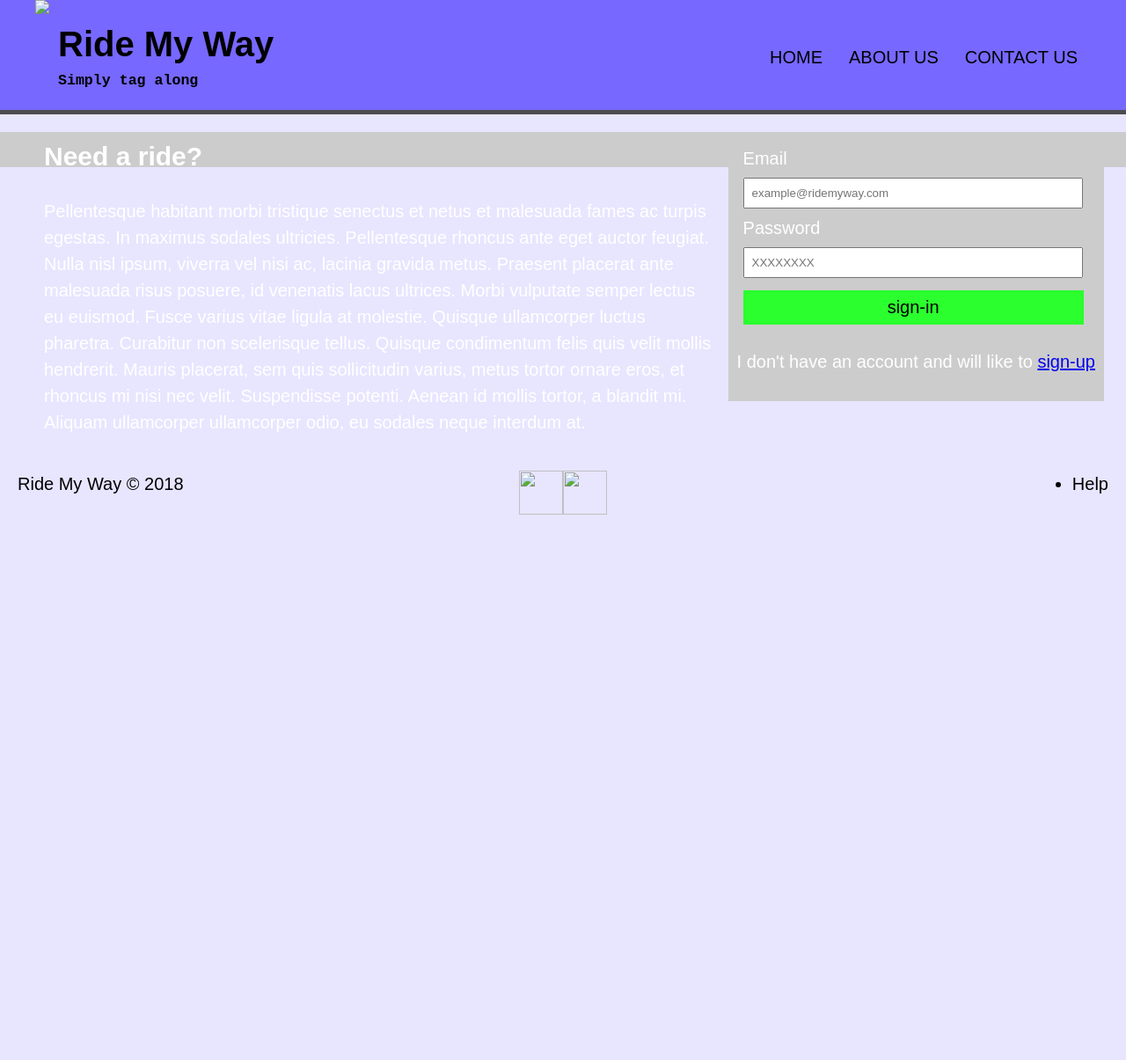
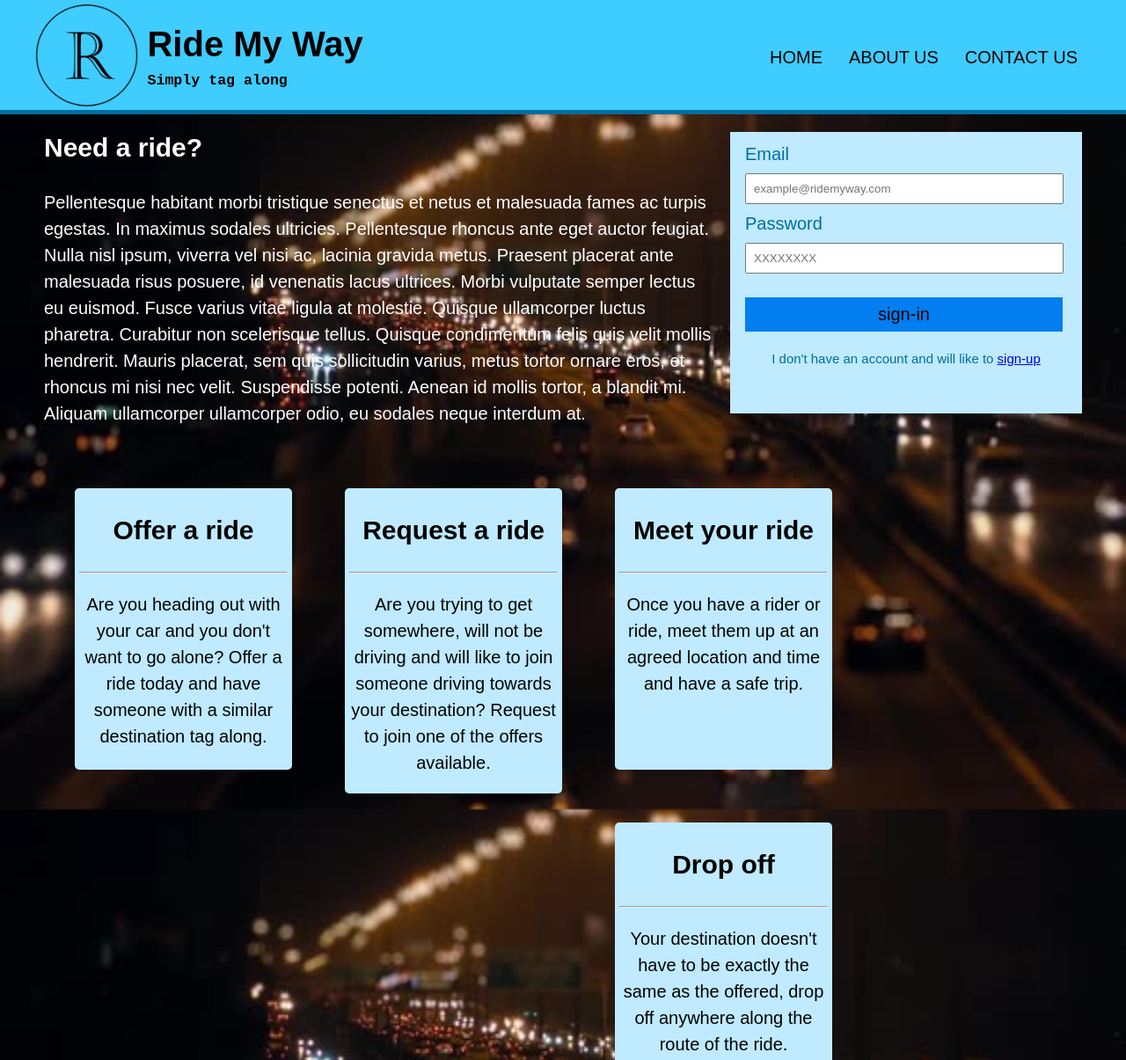
Before and after one commit to IyiKuyoro/Ride-My-Way, a plain HTML site: page UI/index.html in a window 1280 px wide. Shown: the top 1205 px of the page at 88% size. Before the commit the page ends 800 px from the top, so only its background shows below. Drawn offline with Linux system fonts and the light colour scheme.

Commit message:
Improve the design of the home page

```diff
--- a/UI/Styles/style.css
+++ b/UI/Styles/style.css
@@ -19,11 +19,14 @@ ul{
 
 /* Header */
 header {
-    background: #7768ff;
+    background: #3fccff;
     color: black;
-    padding: 0 40px 0 40px;
-    border-bottom: 5px solid #4c4b4f;
+    padding: 0 80px 0 40px;
+    border-bottom: 5px solid #006da0;
     min-height: 70px;
+    position: fixed;
+    margin-top: -20px;
+    width: 100%;
 }
 
 header a{
@@ -41,6 +44,7 @@ header li{
 header nav{
     float: right;
     margin-top: 50px;
+    margin-right: 80px;
     padding: 0;
 }
 
@@ -68,10 +72,11 @@ header #logo{
 }
 
 #welcome{
-    background: url(../images/welcomeimage.jpg) no-repeat;
+    background: url(../Images/welcomeimage.jpg) no-repeat fixed;
     background-size: 100%;
     color: #ffffff;
     float: left;
+    margin-top: 100px;
 }
 
 #welcome .container{
@@ -81,10 +86,13 @@ header #logo{
 }
 
 aside{
+    min-width: 380px;
+    min-height: 300px;
     padding: 10px;
-    margin: 25px 25px 0 0;
+    margin: 30px 50px 0 0;
     float: right;
-    background: #cccccc;
+    background: #bfeaff;
+    color: #006da0;
 }
 
 aside .sign-in input{
@@ -100,11 +108,35 @@ aside label{
 aside button{
     width: 95%;
     padding: 8px;
-    margin: 7px;
-    background: #2bff2e;
+    margin: 20px 7px 20px 7px;
+    background: #037ef1;
     color: black;
     border: none;
     font-size: 20px;
+}
+
+aside p{
+    font-size: 15px;
+    text-align: center;
+    margin: 0;
+}
+
+section #services{
+    float: left;
+    margin: 20px 40px 20px 40px;
+    padding-left: 15px;
+}
+
+section .service-card{
+    width: 20%;
+    min-height: 320px;
+    background: #bfeaff;
+    border-radius: 5px;
+    padding: 0 5px 0 5px;
+    margin: 30px;
+    text-align: center;
+    float: left;
+    color: black;
 }
 
 footer{
@@ -112,9 +144,11 @@ footer{
     margin-top: 20px;
     color: black;
     background: #cccccc;
+    font-size: 15px;
 }
 
 footer p{
+    margin-top: 20px;
     float: left;
 }
 
@@ -124,14 +158,14 @@ footer .container{
 
 footer .images{
     margin: 0 auto;
-    width: 100px;
+    width: 70px;
 }
 
 footer img{
-    width: 50px;
-    height: 50px;
+    width: 35px;
+    height: 35px;
     float: left;
-    margin-top: 20px;
+    margin-top: 12px;
 }
 
 footer ul{
--- a/UI/index.html
+++ b/UI/index.html
@@ -5,12 +5,12 @@
         <meta http-equiv="X-UA-Compatible" content="IE=edge">
         <title>Ride My Way | Welcome</title>
         <meta name="viewport" content="width=device-width, initial-scale=1">
-        <link rel="stylesheet" href=".UI/style/style.css">
+        <link rel="stylesheet" href="./styles/style.css">
     </head>
     <body>
         <header>
             <div class="container">
-                <img id="logo" src=".UI/images/logo.png">
+                <img id="logo" src="./images/logo.png">
                 <div id="brand">
                     <h1>Ride My Way</h1>
                     <h5>Simply tag along</h5>
@@ -18,8 +18,8 @@
                 <nav>
                     <u>
                         <li><a href="index.html">Home</a></li>
-                        <li><a href=".UI/AboutUs.html">About Us</a></li>
-                        <li><a href=".UI/ContactUs.html">Contact Us</a></li>
+                        <li><a href="AboutUs.html">About Us</a></li>
+                        <li><a href="ContactUs.html">Contact Us</a></li>
                     </u>
                 </nav>
             </div>
@@ -45,6 +45,29 @@
                 </form>
                 <p>I don't have an account and will like to <a href="signup.html">sign-up</a></p>
             </aside>
+
+            <div id="services">
+                <div class="service-card offer-ride">
+                    <h2>Offer a ride</h2>
+                    <hr>
+                    <p>Are you heading out with your car and you don't want to go alone? Offer a ride today and have someone with a similar destination tag along.</p>
+                </div>
+                <div class="service-card request-ride">
+                    <h2>Request a ride</h2>
+                    <hr>
+                    <p>Are you trying to get somewhere, will not be driving and will like to join someone driving towards your destination? Request to join one of the offers available.</p>
+                </div>
+                <div class="service-card meet">
+                    <h2>Meet your ride</h2>
+                    <hr>
+                    <p>Once you have a rider or ride, meet them up at an agreed location and time and have a safe trip.</p>
+                </div>
+                <div class="service-card Dropoff">
+                    <h2>Drop off</h2>
+                    <hr>
+                    <p>Your destination doesn't have to be exactly the same as the offered, drop off anywhere along the route of the ride.</p>
+                </div>
+            </div>
         </section>
 
         <footer>
@@ -52,8 +75,8 @@
                 <p>Ride My Way &copy; 2018</p>
 
                 <div class="images">
-                    <a href="#"><img src=".UI/images/icon_facebook.png"></a>
-                    <a href="#"><img src=".UI/images/icon_twitter.png"></a>
+                    <a href="#"><img src="./images/icon_facebook.png"></a>
+                    <a href="#"><img src="./images/icon_twitter.png"></a>
                 </div>
 
                 <ul>
```
